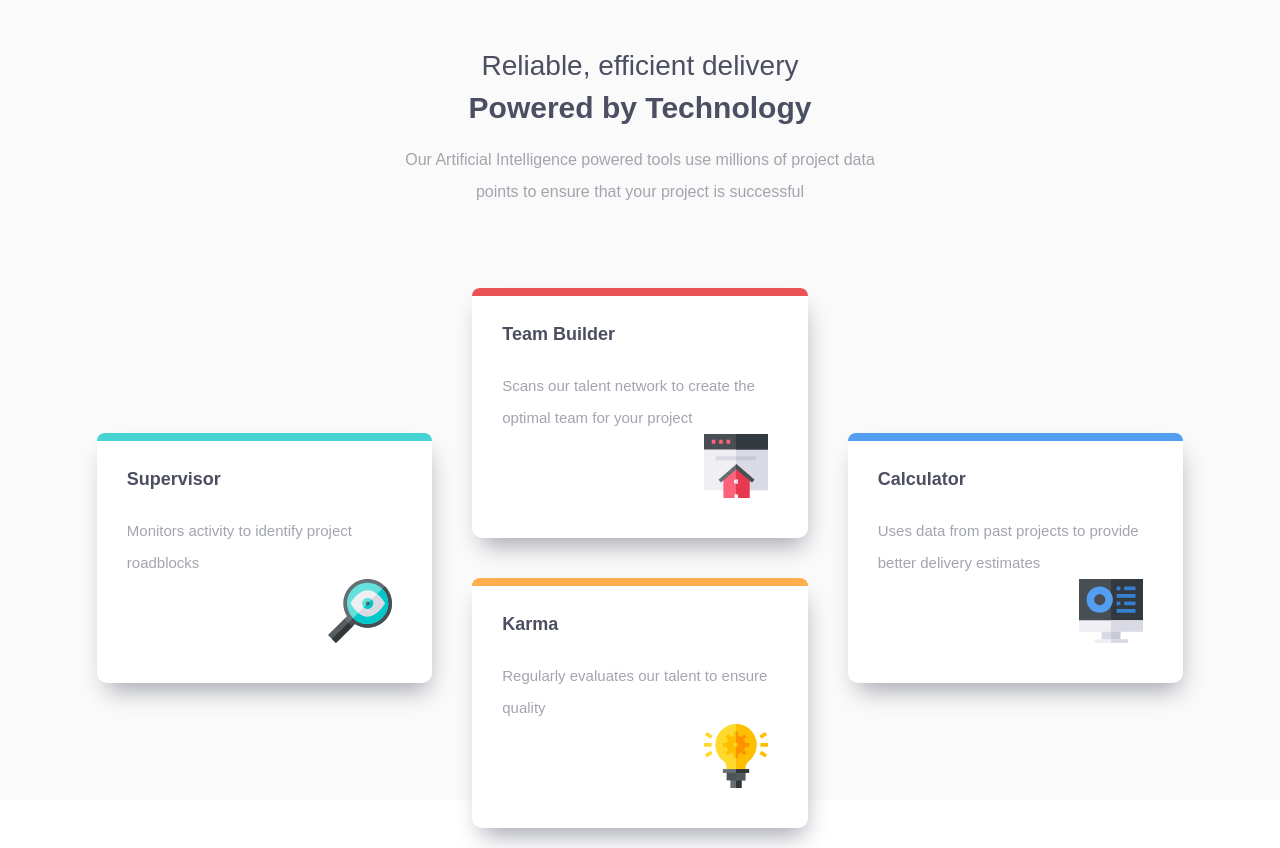
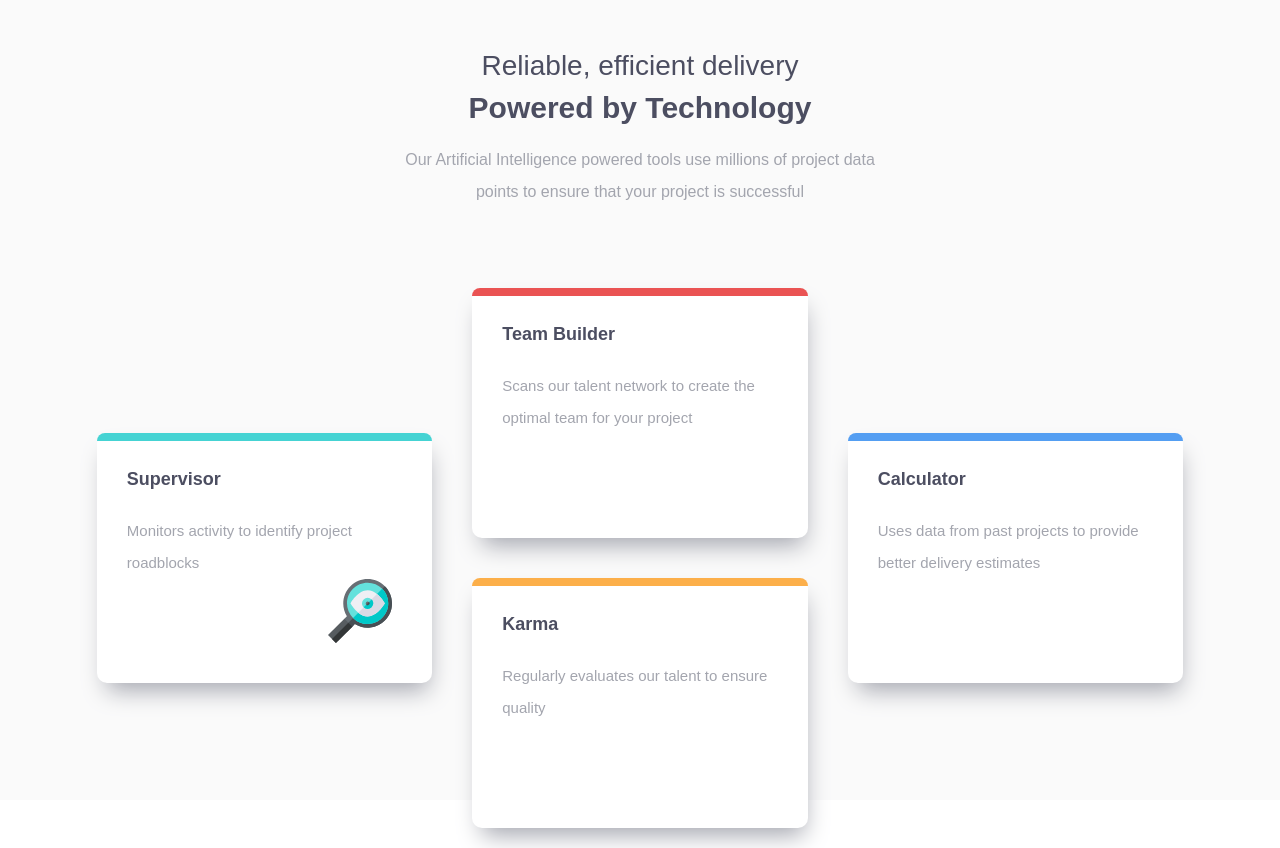
Before and after one commit to ezra0619/FM-newbie-four-card-feature-section, an Angular app: page / in a window 1280 px wide. Built offline with nearby package versions, Linux system fonts and the light colour scheme.

Commit message:
trying to fix assets not loading

```diff
--- a/src/app/app.component.scss
+++ b/src/app/app.component.scss
@@ -117,18 +117,18 @@
                 bottom: 40px;
             }
 
-            .item-1-svgImg {
-                background: url(/assets/icon-supervisor.svg);
-            }
-            .item-2-svgImg {
-                background: url(/assets/icon-team-builder.svg);
-            }
-            .item-3-svgImg {
-                background: url(/assets/icon-karma.svg);
-            }
-            .item-4-svgImg {
-                background: url(/assets/icon-calculator.svg);
-            }
+            // .item-1-svgImg {
+            //     background: url(/assets/icon-supervisor.svg);
+            // }
+            // .item-2-svgImg {
+            //     background: url(/assets/icon-team-builder.svg);
+            // }
+            // .item-3-svgImg {
+            //     background: url(/assets/icon-karma.svg);
+            // }
+            // .item-4-svgImg {
+            //     background: url(/assets/icon-calculator.svg);
+            // }
         }
 
         .light-blue {
```
Also changed, not shown: 1 other file (tests, documents, lock files or other folders).
